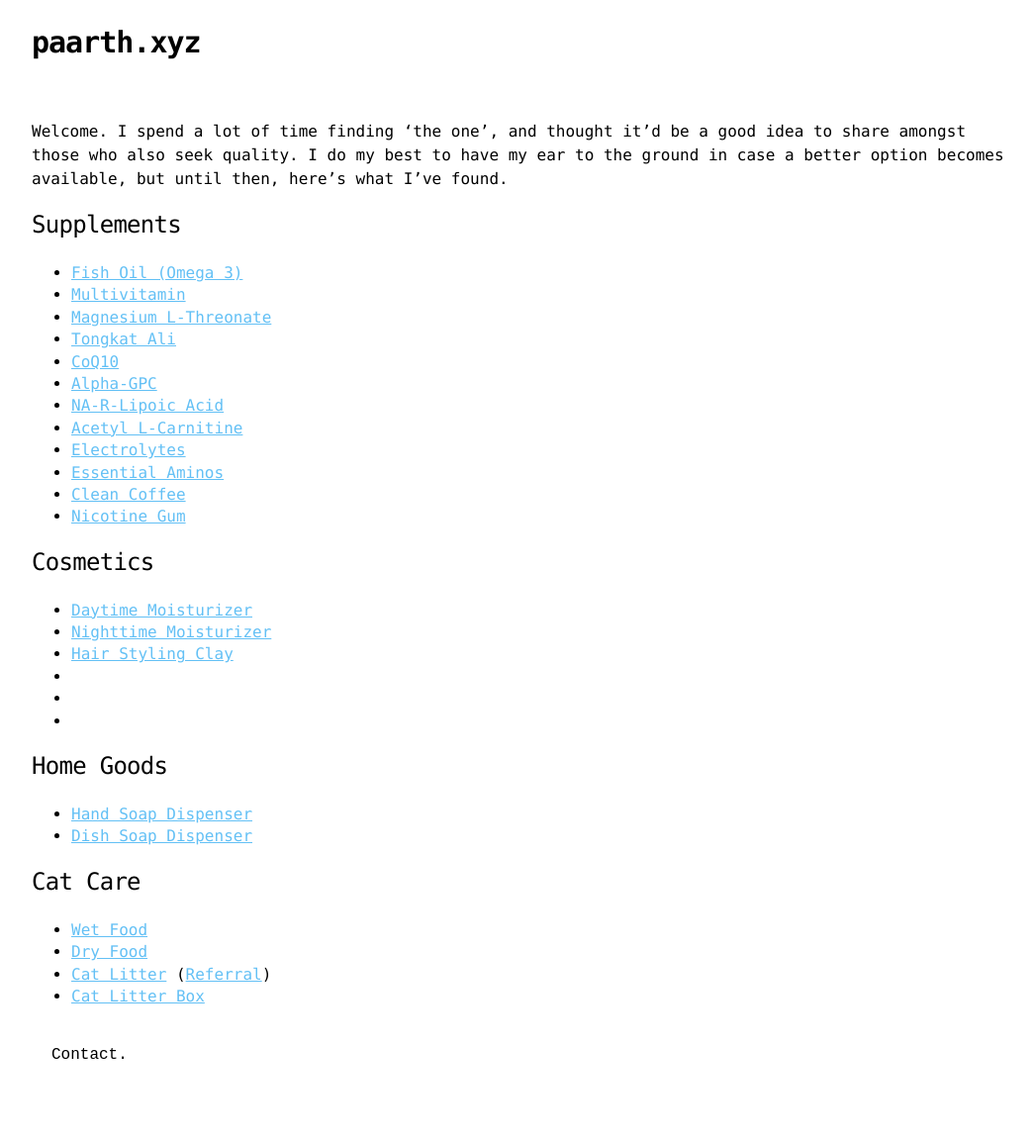
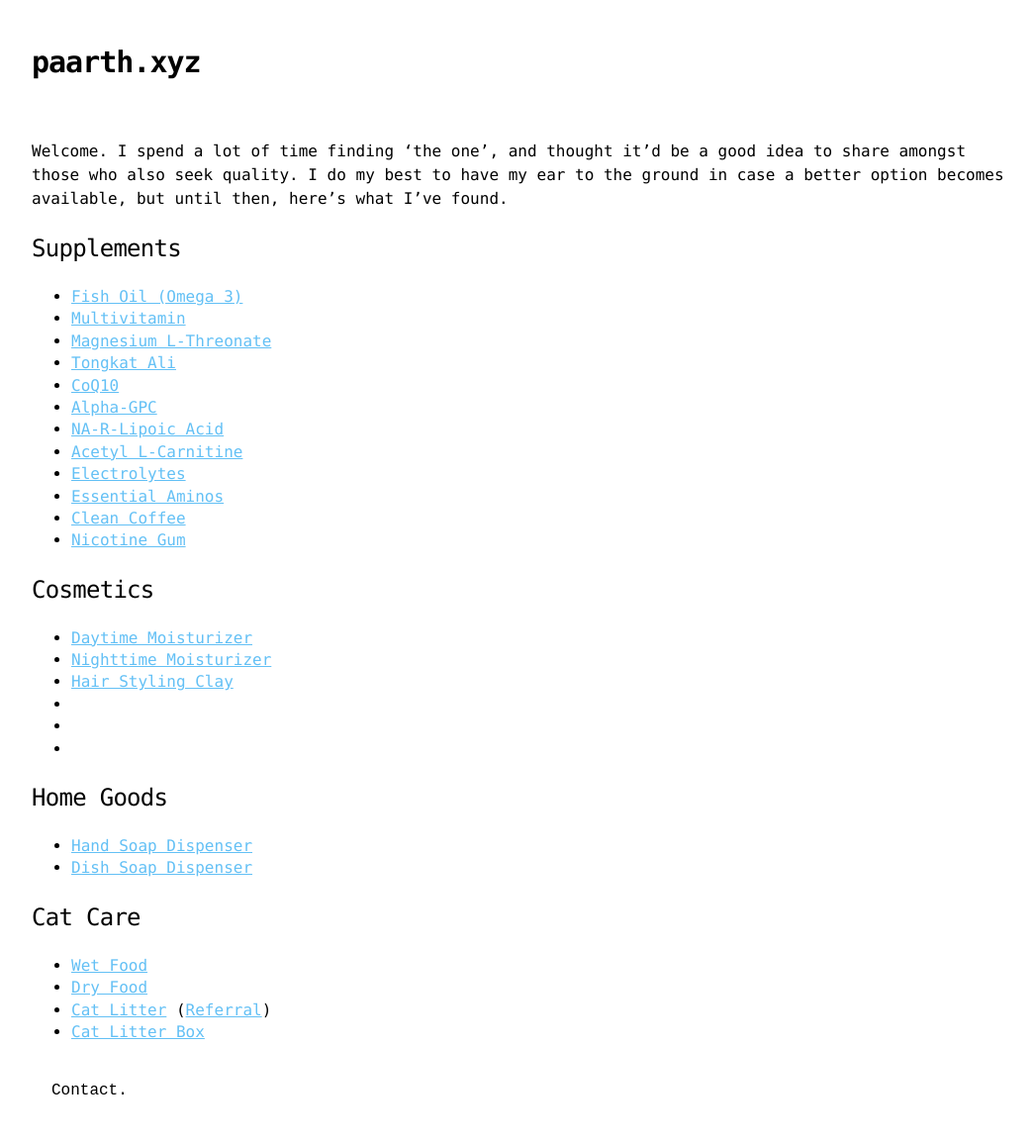
Before and after one commit to paarthxx/xyz, a Jekyll site: the page built from index.md, in a window 1280 px wide. Shown: the whole page at 99% size, without its empty margins (108-1152 px from the left). Built offline with Jekyll 4.4.1, drawn with Linux system fonts in a browser that asks for light colours; the repository's description, which GitHub fills in, is left out; before the commit the page ends 1118 px from its top, so only the background shows below that.

Commit message:
Update jekyll-theme-hacker.scss

```diff
--- a/_sass/jekyll-theme-hacker.scss
+++ b/_sass/jekyll-theme-hacker.scss
@@ -38,7 +38,7 @@ section {
 }
 
 h1, h2, h3, h4, h5, h6 {
-  margin: 0 0 20px;
+  margin: 20px 0 20px 0;
 }
 
 li {
```
